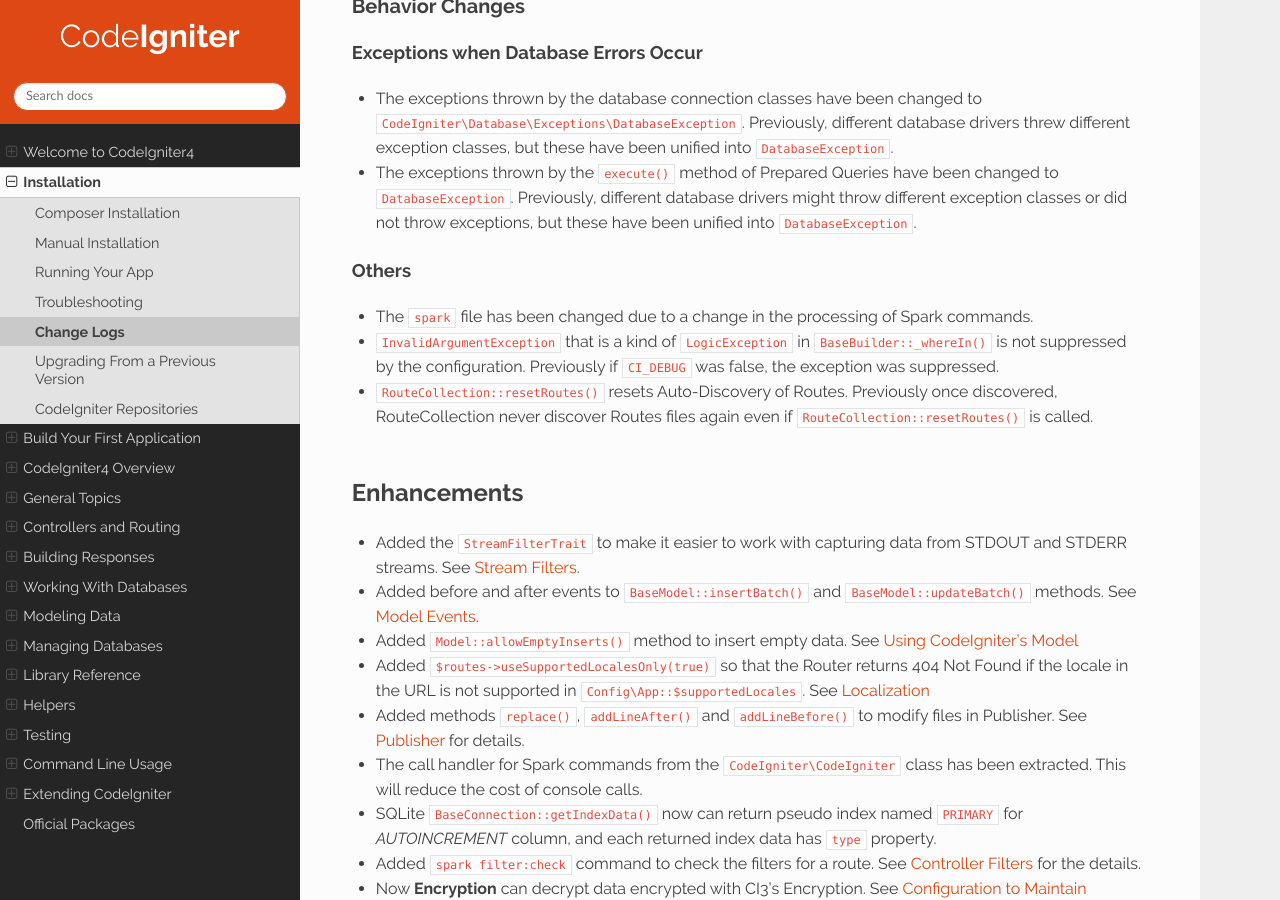
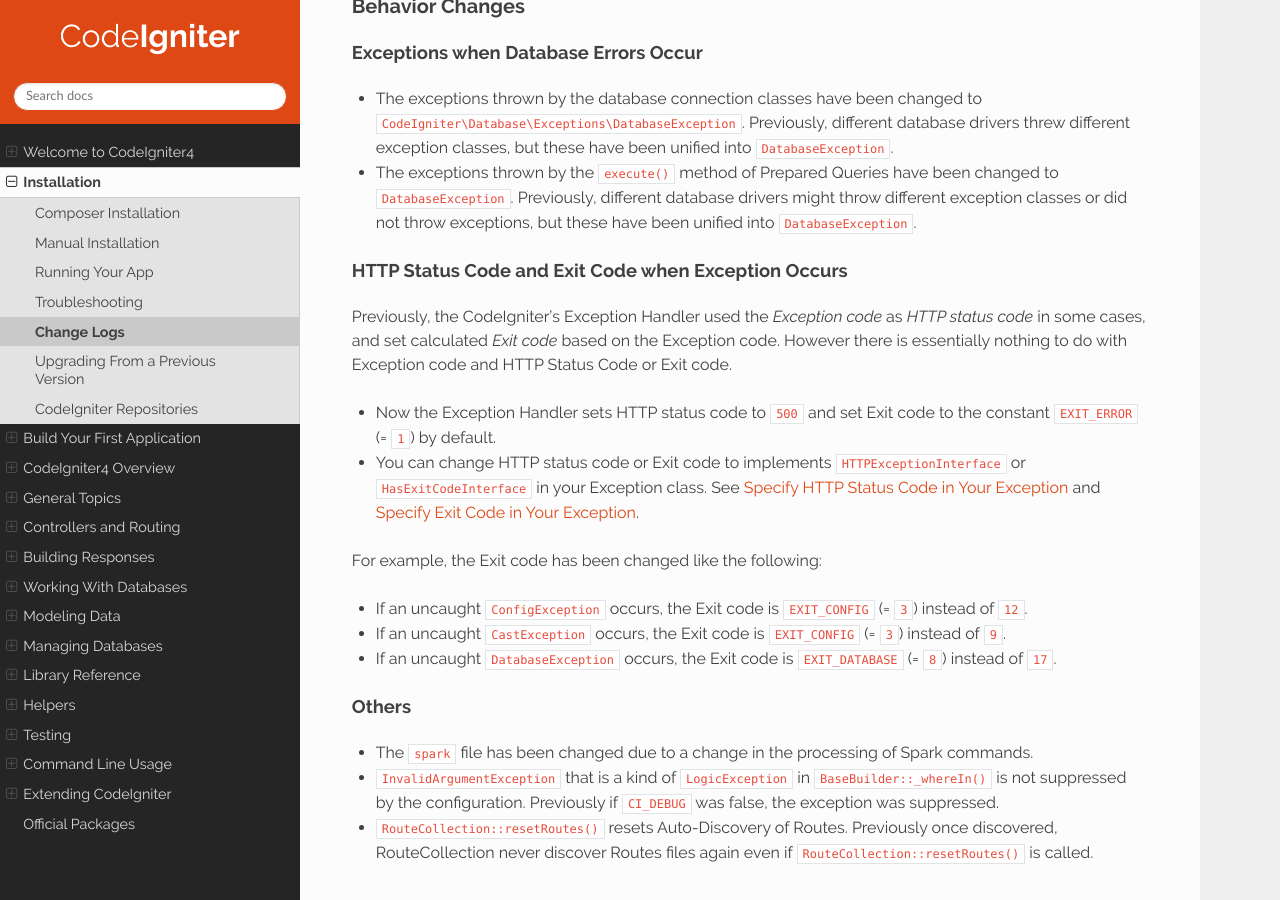
Before and after one commit to NEKOGET/ci4_user_guide_src, a Sphinx documentation site: the page built from source/changelogs/v4.3.0.rst, in a window 1280 px wide and 900 px high, scrolled down 527 px. Built offline with Sphinx 7.4.7 and the Read the Docs theme 2.0.0, drawn with Linux system fonts in a browser that asks for light colours.

Commit message:
docs: add user guide

```diff
--- a/source/changelogs/v4.3.0.rst
+++ b/source/changelogs/v4.3.0.rst
@@ -22,6 +22,20 @@ Exceptions when Database Errors Occur
 
 - The exceptions thrown by the database connection classes have been changed to ``CodeIgniter\Database\Exceptions\DatabaseException``. Previously, different database drivers threw different exception classes, but these have been unified into ``DatabaseException``.
 - The exceptions thrown by the ``execute()`` method of Prepared Queries have been changed to ``DatabaseException``. Previously, different database drivers might throw different exception classes or did not throw exceptions, but these have been unified into ``DatabaseException``.
+
+HTTP Status Code and Exit Code when Exception Occurs
+----------------------------------------------------
+
+Previously, the CodeIgniter's Exception Handler used the *Exception code* as *HTTP status code* in some cases, and set calculated *Exit code* based on the Exception code. However there is essentially nothing to do with Exception code and HTTP Status Code or Exit code.
+
+- Now the Exception Handler sets HTTP status code to ``500`` and set Exit code to the constant ``EXIT_ERROR`` (= ``1``) by default.
+- You can change HTTP status code or Exit code to implements ``HTTPExceptionInterface`` or ``HasExitCodeInterface`` in your Exception class. See :ref:`error-specify-http-status-code` and :ref:`error-specify-exit-code`.
+
+For example, the Exit code has been changed like the following:
+
+- If an uncaught ``ConfigException`` occurs, the Exit code is ``EXIT_CONFIG`` (= ``3``) instead of ``12``.
+- If an uncaught ``CastException`` occurs, the Exit code is ``EXIT_CONFIG`` (= ``3``) instead of ``9``.
+- If an uncaught ``DatabaseException`` occurs, the Exit code is ``EXIT_DATABASE`` (= ``8``) instead of ``17``.
 
 Others
 ------
```
Also changed, not shown: source/general/errors.rst (+25 -5 lines), source/installation/upgrade_430.rst (+11 -0 lines).
